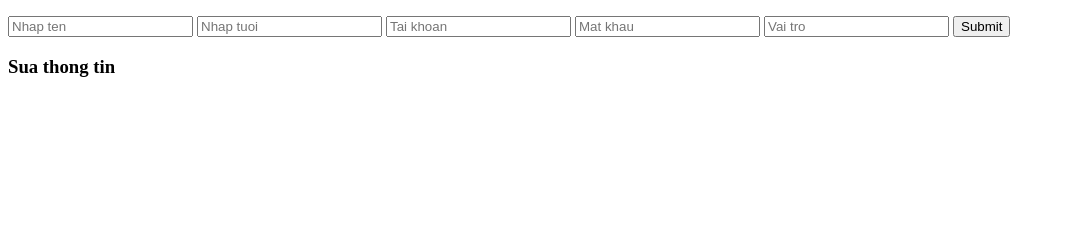
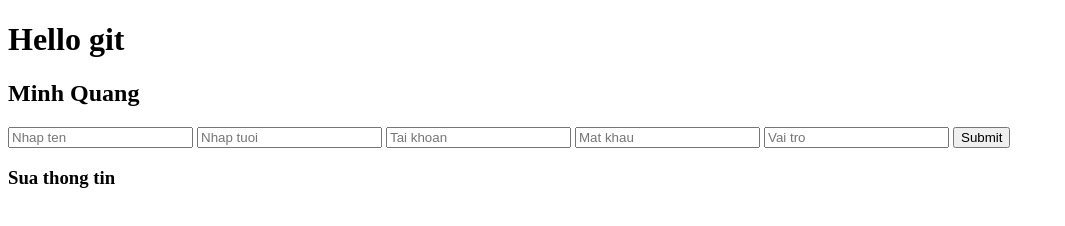
Before and after one commit to Quangchilwell/hello-world, a plain HTML site: page index.html in a window 1280 px wide. Shown: the whole page, without its empty margins (0-1065 px from the left). Drawn offline with Linux system fonts and the light colour scheme; no server answers.

Commit message:
Add index.css to Hello World

```diff
--- a/index.html
+++ b/index.html
@@ -4,6 +4,7 @@
     <meta charset="UTF-8">
     <meta http-equiv="X-UA-Compatible" content="IE=edge">
     <meta name="viewport" content="width=device-width, initial-scale=1.0">
+    <link rel="stylesheet" href="index.css">
     <title>Document</title>
 </head>
 <body>
@@ -11,7 +12,8 @@
 
     </ul>
 
-
+    <h1>Hello git</h1>
+    <h2>Minh Quang</h2>
     <div >
         <input type="text" name="name" placeholder="Nhap ten">
         <input type="number" name="age" placeholder="Nhap tuoi">
```
Also changed, not shown: index.css (added).
